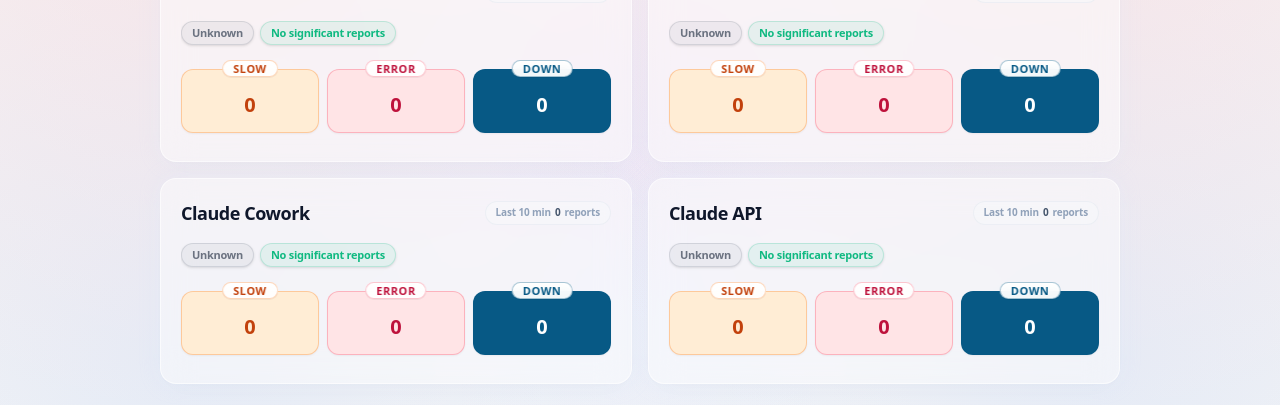
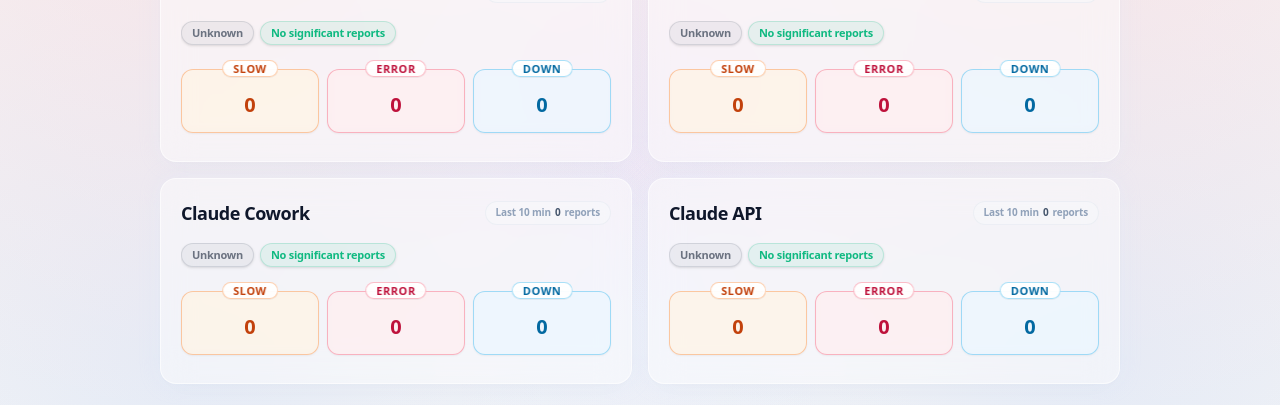
Before and after one commit to dobbylee/notjustyou, a Next.js app: page / in a window 1280 px wide. Shown: the part 284-689 px from the top of the page. Built offline with nearby package versions, Linux system fonts and the light colour scheme; no server answers.

Commit message:
UI Modernization Phase 13: Make Slow, Error, and Down buttons consistently translucent

```diff
--- a/app/globals.css
+++ b/app/globals.css
@@ -30,18 +30,21 @@
   --gray-border: rgba(107, 114, 128, 0.2);
 
   /* Button Pastels (Option E style) */
-  --slow-button-bg: #ffedd5;
-  --slow-button-border: rgba(249, 115, 22, 0.3);
+  --slow-button-bg: rgba(255, 237, 213, 0.45);
+  --slow-button-bg-hover: rgba(255, 237, 213, 0.65);
+  --slow-button-border: rgba(249, 115, 22, 0.35);
   --slow-button-text: #c2410c;
 
-  --error-button-bg: #ffe4e6;
-  --error-button-border: rgba(244, 63, 94, 0.3);
+  --error-button-bg: rgba(255, 228, 230, 0.45);
+  --error-button-bg-hover: rgba(255, 228, 230, 0.65);
+  --error-button-border: rgba(244, 63, 94, 0.35);
   --error-button-text: #be123c;
 
-  --down-button-bg: #075985;
-  --down-button-border: rgba(7, 89, 133, 0.35);
-  --down-button-text: #ffffff;
-  --down-button-label-text: #075985;
+  --down-button-bg: rgba(224, 242, 254, 0.45);
+  --down-button-bg-hover: rgba(224, 242, 254, 0.65);
+  --down-button-border: rgba(14, 165, 233, 0.35);
+  --down-button-text: #0369a1;
+  --down-button-label-text: #0369a1;
 }
 
 * {
--- a/components/service-card.tsx
+++ b/components/service-card.tsx
@@ -26,17 +26,17 @@ const reportButtonClassNames: Record<
   { container: string; label: string; count: string }
 > = {
   slow: {
-    container: "border-[var(--slow-button-border)] bg-[var(--slow-button-bg)] hover:bg-[var(--slow-button-bg)]/80 hover:border-[var(--slow-button-text)]/40",
+    container: "border-[var(--slow-button-border)] bg-[var(--slow-button-bg)] hover:bg-[var(--slow-button-bg-hover)] hover:border-[var(--slow-button-text)]/40",
     label: "text-[var(--slow-button-text)] border-[var(--slow-button-border)] bg-white/95",
     count: "text-[var(--slow-button-text)]",
   },
   error: {
-    container: "border-[var(--error-button-border)] bg-[var(--error-button-bg)] hover:bg-[var(--error-button-bg)]/80 hover:border-[var(--error-button-text)]/40",
+    container: "border-[var(--error-button-border)] bg-[var(--error-button-bg)] hover:bg-[var(--error-button-bg-hover)] hover:border-[var(--error-button-text)]/40",
     label: "text-[var(--error-button-text)] border-[var(--error-button-border)] bg-white/95",
     count: "text-[var(--error-button-text)]",
   },
   down: {
-    container: "border-[var(--down-button-border)] bg-[var(--down-button-bg)] hover:bg-[var(--down-button-bg)]/90 hover:border-[var(--down-button-label-text)]/40",
+    container: "border-[var(--down-button-border)] bg-[var(--down-button-bg)] hover:bg-[var(--down-button-bg-hover)] hover:border-[var(--down-button-label-text)]/40",
     label: "text-[var(--down-button-label-text)] border-[var(--down-button-border)] bg-white/95",
     count: "text-[var(--down-button-text)]",
   },
@@ -86,7 +86,7 @@ export function ServiceCard({
             onClick={() => onReport(service.id, status)}
             aria-label={`Report ${service.name} as ${reportLabels[status].toLowerCase()}. Current count ${summary.counts[status]}.`}
             className={clsx(
-              "relative flex flex-col justify-center items-center overflow-visible rounded-xl border text-center pt-3 pb-2 min-h-[64px] shadow-xs transition-all duration-200 focus-visible:outline-none focus-visible:ring-2 focus-visible:ring-blue-500/25 disabled:cursor-not-allowed disabled:opacity-50 hover:scale-[1.02] active:scale-[0.98]",
+              "relative flex flex-col justify-center items-center overflow-visible rounded-xl border text-center pt-3 pb-2 min-h-[64px] shadow-xs backdrop-blur-xs transition-all duration-200 focus-visible:outline-none focus-visible:ring-2 focus-visible:ring-blue-500/25 disabled:cursor-not-allowed disabled:opacity-50 hover:scale-[1.02] active:scale-[0.98]",
               reportButtonClassNames[status].container,
             )}
           >
```
